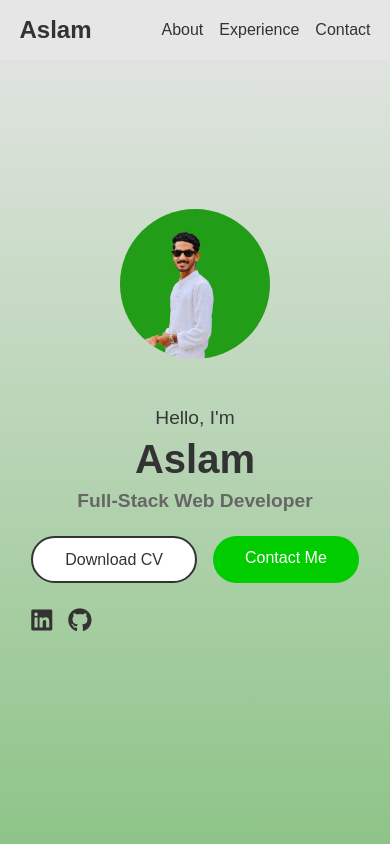
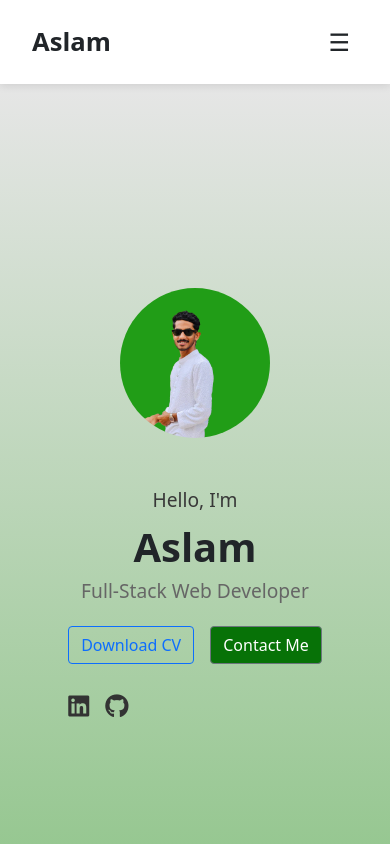
Before and after one commit to aslam-wq/Portfolio, a plain HTML site: page index.html in a window 390 px wide. Shown: the top 844 px of the page. Drawn offline with nearby package versions, Linux system fonts and the light colour scheme; some packages are replaced by stand-ins of ours; placeholder pictures from the web are drawn by us; a script that the page names is missing.

Commit message:
change in navbar and contact

```diff
--- a/index.html
+++ b/index.html
@@ -7,19 +7,31 @@
     <link rel="stylesheet" href="style.css">
     <!-- Font Awesome for social media icons -->
     <link rel="stylesheet" href="https://cdnjs.cloudflare.com/ajax/libs/font-awesome/6.0.0-beta3/css/all.min.css">
+    <link href="https://cdn.jsdelivr.net/npm/bootstrap@5.0.2/dist/css/bootstrap.min.css" rel="stylesheet" integrity="sha384-EVSTQN3/azprG1Anm3QDgpJLIm9Nao0Yz1ztcQTwFspd3yD65VohhpuuCOmLASjC" crossorigin="anonymous">
+
 
 </head>
 <body>
     <!-- Navigation Bar -->
+    <!-- <nav>
+        <div class="logo">Aslam</div>
+        <ul class="nav-links">
+
+            <li><a href="#about">About</a></li>
+            <li><a href="#experience">Experience</a></li>
+
+            <li><a href="#contact" onclick="showContact(event)">Contact</a></li>
+        </ul>
+
+    </nav> -->
     <nav>
         <div class="logo">Aslam</div>
+        <button class="menu-toggle" aria-label="Toggle menu">&#9776;</button>
         <ul class="nav-links">
             <li><a href="#about">About</a></li>
             <li><a href="#experience">Experience</a></li>
-            <!-- <li><a href="#projects">Projects</a></li> -->
             <li><a href="#contact" onclick="showContact(event)">Contact</a></li>
         </ul>
-
     </nav>
 
     <!-- Hero Section -->
@@ -34,8 +46,8 @@
                 <h1>Aslam</h1>
                 <h2>Full-Stack Web Developer</h2>
                 <div class="buttons">
-                    <a href="Aslam.pdf.pdf" download class="btn btn-primary">Download CV</a>
-                    <a href="#" class="btn btn-secondary" onclick="showContact(event)">Contact Me</a>
+                    <a href="Aslam.pdf.pdf" download class="btn btn-outline-primary">Download CV</a>
+                    <a href="#" class="contact btn btn-secondary" onclick="showContact(event)">Contact Me</a>
                 </div>
                 <div class="social-icons">
                     <a href="https://www.linkedin.com/in/aslam-p" target="_blank"><i class="fab fa-linkedin"></i></a>
@@ -57,14 +69,11 @@
                 <div class="info-boxes">
                     <div class="info-box">
                         <h3>Experience</h3>
-                        <!-- <p>1+ years<br>Freelancing</p> -->
+
                         <p>Developer Intern
 </p>
                     </div>
-                    <!-- <div class="info-box">
-                        <h3>Education</h3>
-                        <p>Diploma<br>Engineering</p>
-                    </div> -->
+
                 </div>
                 <p>Entrepreneur & Full-Stack Developer. Innovator at heart, I craft cutting-edge web solutions with Python Django, React, MySQL, and REST APIs. My entrepreneurial drive shapes the future of web tech, delivering scalable and impactful user experiences.</p>
             </div>
@@ -100,7 +109,22 @@
             </div>
         </div>
     </section>
+    <script>
+        // Toggle menu functionality
+        const menuToggle = document.querySelector('.menu-toggle');
+        const navLinks = document.querySelector('.nav-links');
 
+        menuToggle.addEventListener('click', () => {
+            navLinks.classList.toggle('active');
+        });
+
+        // Placeholder for showContact function
+        function showContact(event) {
+            event.preventDefault();
+            console.log('Contact link clicked');
+            // Add your contact display logic here
+        }
+    </script>
 
     <!-- SweetAlert2 Library -->
     <script src="https://cdn.jsdelivr.net/npm/sweetalert2@11"></script>
--- a/style.css
+++ b/style.css
@@ -14,40 +14,87 @@ body {
 }
 
 /* Navigation Bar */
+
         nav {
             display: flex;
             justify-content: space-between;
             align-items: center;
-    padding: 1rem 5%;
-    background-color: transparent;
-    position: fixed;
-    width: 100%;
+            padding: 1rem 2rem;
+            background-color: #ffffff;
+            box-shadow: 0 2px 8px rgba(0, 0, 0, 0.1);
+            position: sticky;
             top: 0;
-    z-index: 10;
-    background-color: #e6e6e6;
+            z-index: 1000;
         }
 
         .logo {
-    font-size: 1.5rem;
-    font-weight: bold;
+            font-size: 1.6rem;
+            font-weight: 700;
+            color: #212529;
         }
 
         .nav-links {
+            display: flex;
             list-style: none;
-    display: flex;
-    gap: 2rem;
+            margin: 0;
+            padding: 0;
         }
 
-.nav-links li a {
+        .nav-links li {
+            margin: 0 1rem;
+        }
+
+        .nav-links a {
             text-decoration: none;
-    color: #333;
+            color: #495057;
             font-size: 1rem;
+            font-weight: 500;
             transition: color 0.3s ease;
         }
 
-.nav-links li a:hover {
-    color: #00cc00;
+        .nav-links a:hover {
+            color: #0d6efd;
         }
+
+        /* Toggle button styling */
+        .menu-toggle {
+            display: none;
+            font-size: 1.5rem;
+            background: none;
+            border: none;
+            color: #212529;
+            cursor: pointer;
+            padding: 0.5rem;
+        }
+
+        /* Responsive design */
+        @media (max-width: 768px) {
+            .menu-toggle {
+                display: block;
+            }
+
+            .nav-links {
+                display: none; /* Hidden by default on small screens */
+                flex-direction: column;
+                position: absolute;
+                top: 100%;
+                right: 0;
+                background-color: #ffffff;
+                width: 200px;
+                box-shadow: 0 4px 8px rgba(0, 0, 0, 0.1);
+                padding: 1rem;
+            }
+
+            .nav-links.active {
+                display: flex; /* Shown when toggled */
+            }
+
+            .nav-links li {
+                margin: 0.5rem 0;
+                text-align: right;
+            }
+        }
+
 
 /* Hero Section */
 .hero {
@@ -77,7 +124,6 @@ nav {
     height: 100%;
     border-radius: 50%;
     object-fit: cover;
-
     background: url('https://via.placeholder.com/200?text=Doodles') no-repeat center;
     background-size: cover;
 }
@@ -121,13 +167,13 @@ nav {
 }
 
 .btn-primary {
-    background-color: #fff;
+    background-color:#165ec7;
     color: #333;
     border: 2px solid #333;
 }
 
 .btn-secondary {
-    background-color: #00cc00;
+    background-color: #077207 !important;
     color: #fff;
     border: none;
 }
```
Lines whose indentation alone changed are shown as unchanged.
